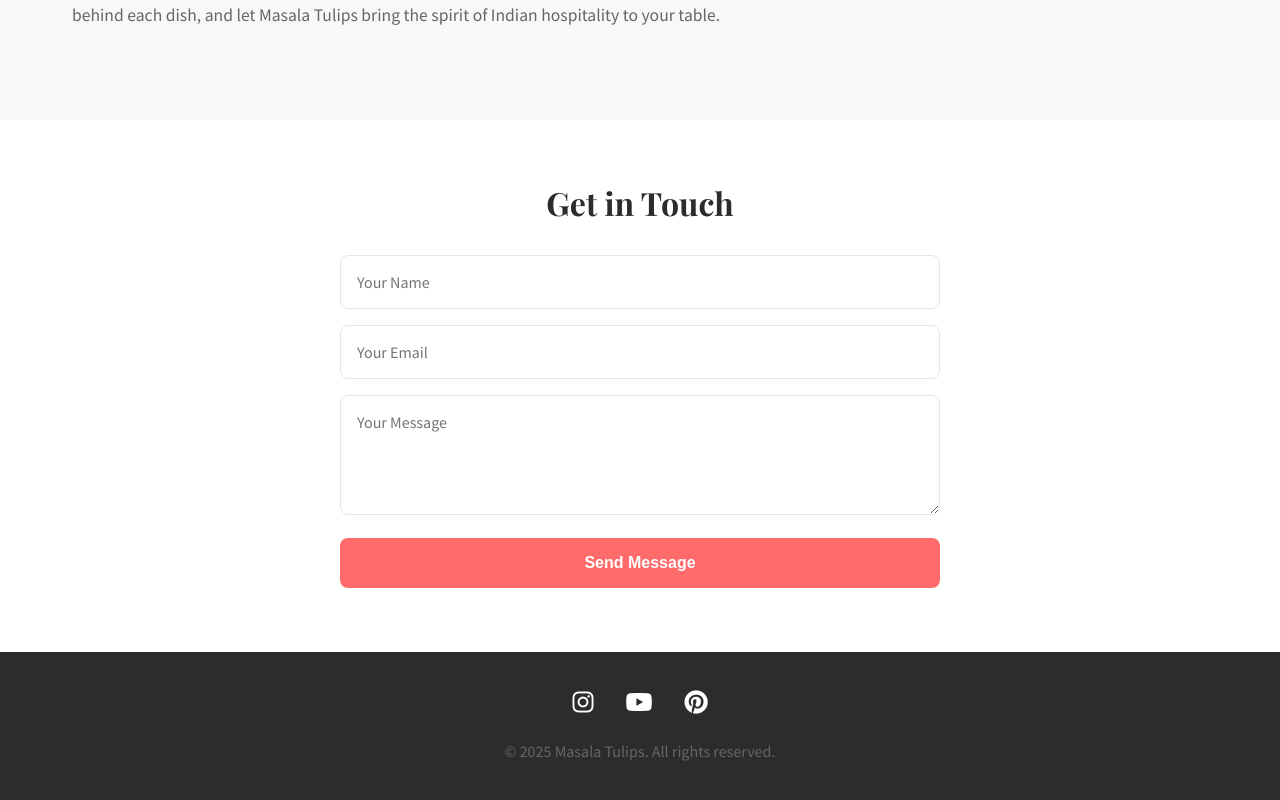
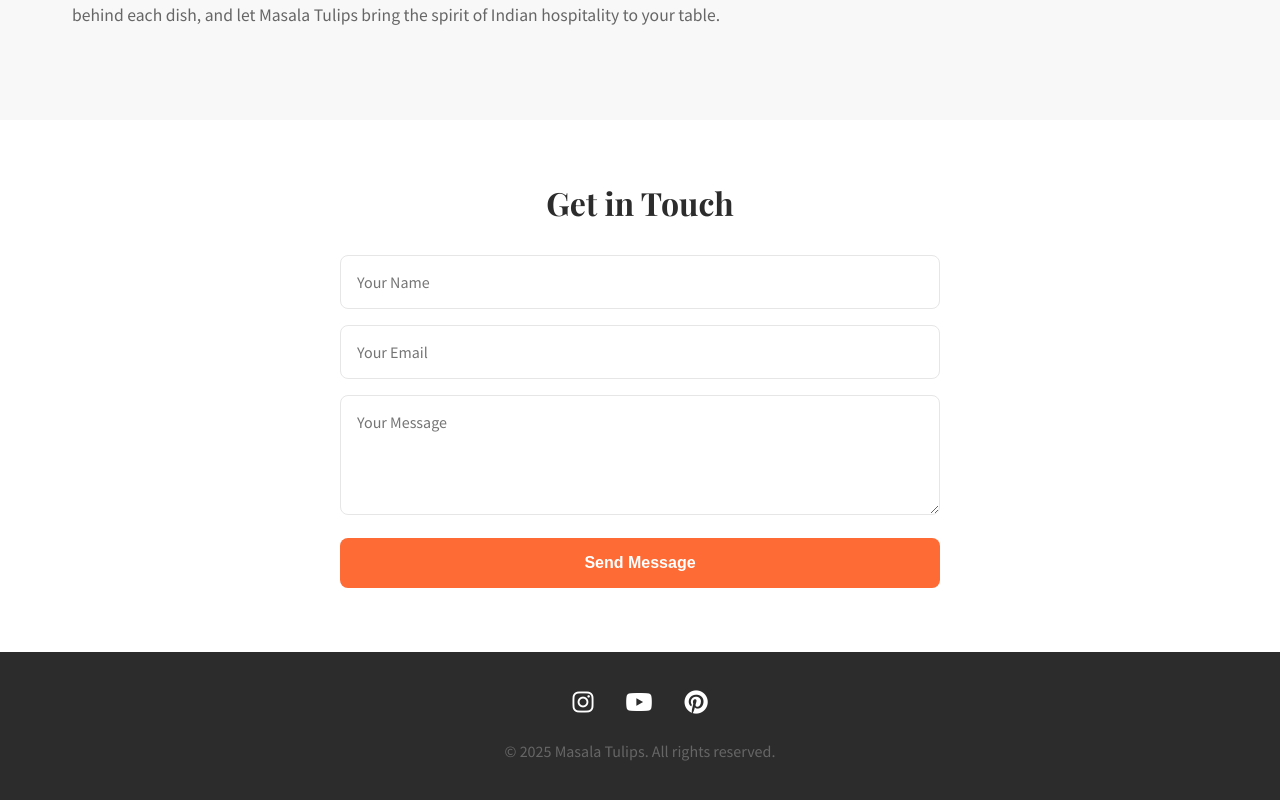
Before and after one commit to nikhilg37/MasalaTulips, a React (Create React App) app in the folder masala-tulips-react/: page /#home in a window 1280 px wide. Shown: the part 2106-2906 px from the top of the page. Built offline with nearby package versions, Linux system fonts and the light colour scheme.

Commit message:
Update button styles to use orange accent color
Changed .submit-button background color from var(--accent-color) to #FF6B35 and hover state to #e65c24 in App.css and RecipePage.css for consistency with the design palette. Updated README to clarify button color usage and document button styles.

```diff
--- a/masala-tulips-react/src/styles/App.css
+++ b/masala-tulips-react/src/styles/App.css
@@ -268,7 +268,7 @@ main {
 }
 
 .submit-button {
-    background-color: var(--accent-color);
+    background-color: #FF6B35;
     color: white;
     border: none;
     padding: 1rem 2rem;
@@ -281,7 +281,7 @@ main {
 }
 
 .submit-button:hover {
-    background-color: #ff5252;
+    background-color: #e65c24;
 }
 
 /* Responsive Design */
--- a/masala-tulips-react/src/styles/RecipePage.css
+++ b/masala-tulips-react/src/styles/RecipePage.css
@@ -264,7 +264,7 @@
 }
 
 .submit-button {
-    background-color: var(--accent-color);
+    background-color: #FF6B35;
     color: white;
     border: none;
     padding: 0.8rem 1.5rem;
@@ -278,7 +278,7 @@
 }
 
 .submit-button:hover {
-    background-color: #ff5252;
+    background-color: #e65c24;
 }
 
 .comments-list {
```
Also changed, not shown: 1 other file (tests, documents, lock files or other folders).
